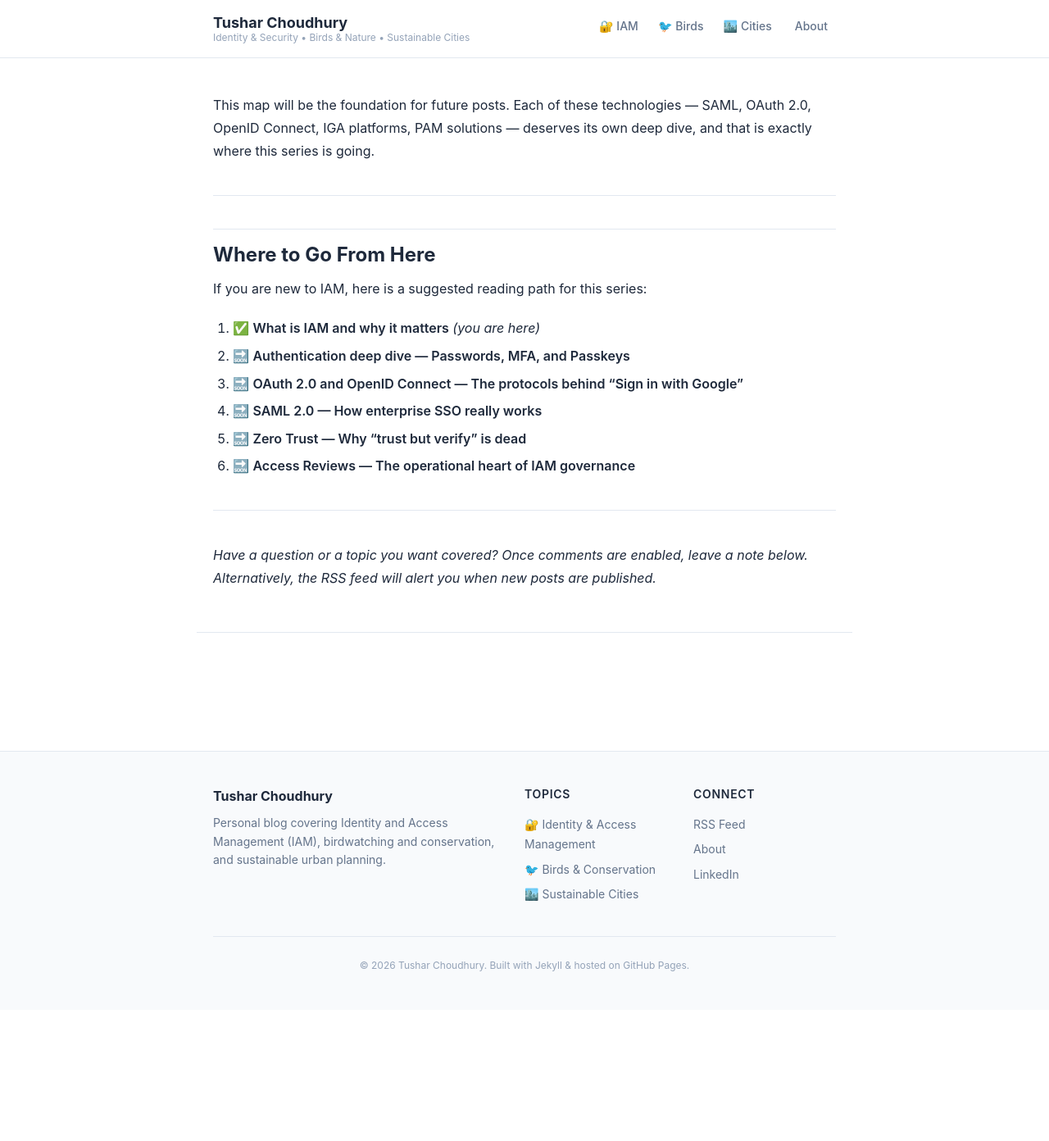
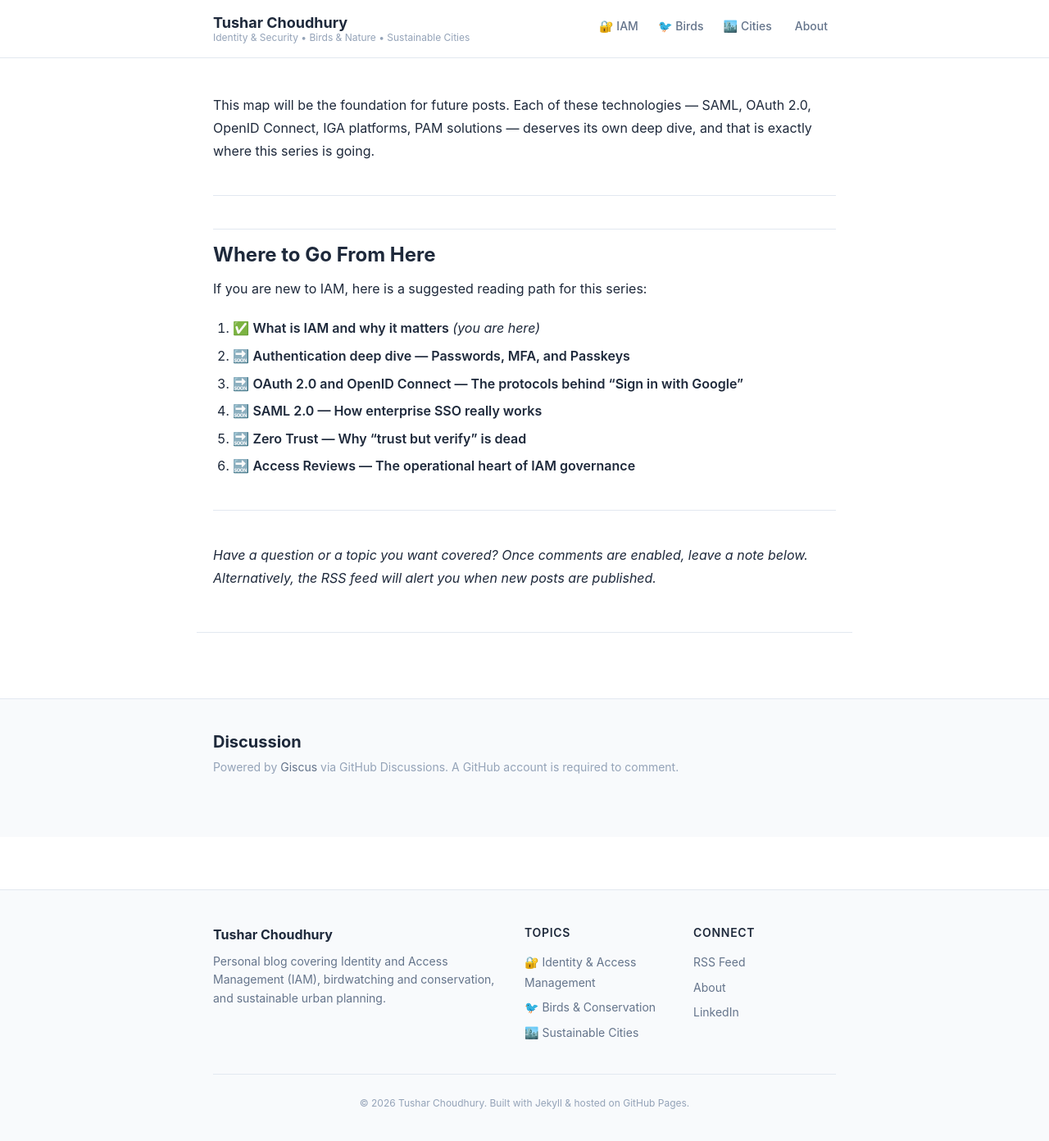
Before and after one commit to thinkIdentity/thinkIdentity.github.io, a Jekyll site: the page built from _posts/2026-05-27-what-is-iam-and-why-it-matters.md, in a window 1280 px wide and 1400 px high, scrolled down 4414 px. Shown: the top 1392 px of the window at 82% size. Built offline with Jekyll 4.4.1, drawn with Linux system fonts in a browser that asks for light colours; comment, search, counter and statistics services are not loaded; before the commit the page ends 5646 px from its top, so only the background shows below that.

Commit message:
add comment Module

```diff
--- /dev/null
+++ b/_includes/comments.html
@@ -0,0 +1,63 @@
+<section class="comments-section" id="comments">
+  <div class="container">
+
+    <div class="comments-header">
+      <h2 class="comments-title">Discussion</h2>
+      <p class="comments-note">
+        Powered by <a href="https://giscus.app" target="_blank" rel="noopener noreferrer">Giscus</a>
+        via GitHub Discussions. A GitHub account is required to comment.
+      </p>
+    </div>
+
+    <!--
+      GISCUS CONFIGURATION — TWO PLACEHOLDERS TO FILL IN BEFORE PUBLISHING:
+      =========================================================================
+      Step 1: Enable GitHub Discussions on your repo:
+              GitHub repo → Settings → General → Features → check "Discussions"
+
+      Step 2: Install Giscus GitHub App:
+              https://github.com/apps/giscus → Install → select this repo only
+
+      Step 3: Go to https://giscus.app, enter your repo name, then copy:
+              - data-repo-id       (replace REPO_ID_PLACEHOLDER below)
+              - data-category-id   (replace CATEGORY_ID_PLACEHOLDER below)
+
+      Step 4: Create a Discussion category called "Blog Comments" in your repo's
+              Discussions tab before the first comment is posted.
+
+      After repo rename to thinkidentity.github.io, also update data-repo value.
+      =========================================================================
+    -->
+    <script src="https://giscus.app/client.js"
+        data-repo="thinkIdentity/thinkIdentity.github.io"
+            data-repo-id="R_kgDOSnWR-g"
+            data-category="Blog Comments"
+            data-category-id="DIC_kwDOSnWR-s4C-JyQ"
+            data-mapping="pathname"
+            data-strict="0"
+            data-reactions-enabled="1"
+            data-emit-metadata="0"
+            data-input-position="top"
+            data-theme="preferred_color_scheme"
+            data-lang="en"
+            data-loading="lazy"
+            crossorigin="anonymous"
+            async>
+    </script>
+    <!-- data-theme is set to preferred_color_scheme (respects OS dark/light setting).
+         When the blog's dark/light toggle is implemented, replace with a JS call:
+           document.querySelector('iframe.giscus-frame')
+             .contentWindow.postMessage(
+               { giscus: { setConfig: { theme: isDark ? 'dark_dimmed' : 'light' } } },
+               'https://giscus.app'
+             );
+    -->
+
+    <noscript>
+      <p class="comments-noscript">
+        Comments require JavaScript. Please enable it to join the discussion.
+      </p>
+    </noscript>
+
+  </div>
+</section>
--- a/_includes/head.html
+++ b/_includes/head.html
@@ -3,25 +3,27 @@
 
 <!-- Content Security Policy
      Restricts what resources can load on this page.
-     - script-src: only self + jsDelivr CDN (for Mermaid) + 'unsafe-inline' for nav toggle script
-     - style-src:  only self + 'unsafe-inline' for CSS custom properties on nav links
-     - img-src:    self, data URIs (Mermaid SVG), and any https image
-     - object-src: blocked entirely (no Flash/plugins)
-     - frame-ancestors: blocks this site from being embedded in iframes (anti-clickjacking)
-     - base-uri:   prevents <base> tag injection attacks
-     - form-action: no forms on this blog, so block all form submissions
+     - script-src:     self + jsDelivr (Mermaid) + giscus.app (comments) + 'unsafe-inline' for nav toggle
+     - style-src:      self + 'unsafe-inline' for CSS custom properties
+     - img-src:        self, data URIs (Mermaid SVG), any https image
+     - connect-src:    giscus.app + api.github.com (Giscus fetches GitHub Discussions API)
+     - frame-src:      giscus.app (Giscus widget runs inside an iframe)
+     - object-src:     blocked entirely (no Flash/plugins)
+     - frame-ancestors: blocks this site from being embedded (anti-clickjacking)
+     - base-uri:       prevents <base> tag injection attacks
+     - form-action:    no forms on this blog
 -->
 <meta http-equiv="Content-Security-Policy" content="
-  default-src 'none';
-  script-src  'self' https://cdn.jsdelivr.net 'unsafe-inline';
-  style-src   'self' 'unsafe-inline';
-  img-src     'self' data: https:;
-  font-src    'self';
-  connect-src 'none';
-  object-src  'none';
-  base-uri    'self';
-  form-action 'none';
-  frame-src   'none';
+  default-src     'none';
+  script-src      'self' https://cdn.jsdelivr.net https://giscus.app 'unsafe-inline';
+  style-src       'self' 'unsafe-inline';
+  img-src         'self' data: https:;
+  font-src        'self';
+  connect-src     https://giscus.app https://api.github.com;
+  object-src      'none';
+  base-uri        'self';
+  form-action     'none';
+  frame-src       https://giscus.app;
   frame-ancestors 'none';
 ">
 
--- a/_layouts/post.html
+++ b/_layouts/post.html
@@ -68,3 +68,12 @@
   </footer>
 
 </article>
+
+{%- comment -%}
+  Comments are selectively enabled by category.
+  Currently: IAM only. To add another category: or cat_lower == 'birds'
+  To disable a single post: add  comments: false  to its front matter.
+{%- endcomment -%}
+{%- if cat_lower == 'iam' and page.comments != false -%}
+  {% include comments.html %}
+{%- endif -%}
--- /dev/null
+++ b/_sass/_comments.scss
@@ -0,0 +1,49 @@
+@use "variables" as *;
+
+// =============================================================================
+// Comments Section (Giscus — IAM posts only)
+// =============================================================================
+
+.comments-section {
+  margin-top: 0;
+  padding: 2.5rem 0 3rem;
+  border-top: 1px solid $color-border;
+  background: $color-bg-subtle;
+}
+
+.comments-header {
+  margin-bottom: 1.5rem;
+}
+
+.comments-title {
+  font-size: $text-xl;
+  font-weight: 700;
+  color: $color-text;
+  margin: 0 0 0.375rem;
+}
+
+.comments-note {
+  font-size: $text-sm;
+  color: $color-text-faint;
+  margin: 0;
+
+  a {
+    color: $color-text-muted;
+    &:hover { color: $color-iam; }
+  }
+}
+
+// Giscus iframe fills container width
+.giscus,
+.giscus-frame {
+  width: 100%;
+}
+
+.comments-noscript {
+  font-size: $text-sm;
+  color: $color-text-faint;
+  padding: 1.5rem;
+  text-align: center;
+  border: 1px dashed $color-border;
+  border-radius: 0.5rem;
+}
--- a/assets/css/main.scss
+++ b/assets/css/main.scss
@@ -6,3 +6,4 @@
 @use "base";
 @use "layout";
 @use "home";
+@use "comments";
```
